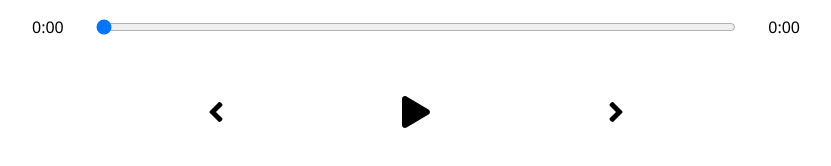
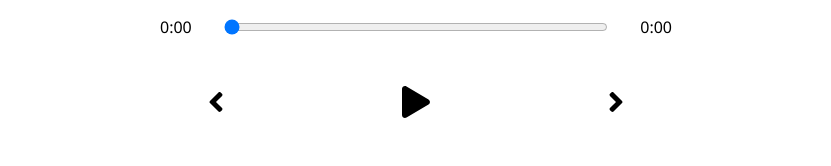
Before and after one commit to ivegoie/music-player, a React (Create React App) app: page / in a window 1280 px wide. Shown: the part 576-742 px from the top of the page, without its empty margins (224-1055 px from the left). Built offline with nearby package versions, Linux system fonts and the light colour scheme.

Commit message:
better css for player

```diff
--- a/src/styles/_player.scss
+++ b/src/styles/_player.scss
@@ -7,7 +7,7 @@
 }
 
 .time-control {
-  width: 65%;
+  width: 45%;
   display: flex;
   min-height: 5rem;
 
@@ -27,6 +27,7 @@
   align-items: center;
   padding: 1rem;
   width: 35%;
+  margin-bottom: 2rem;
 
   svg {
     cursor: pointer;
```
